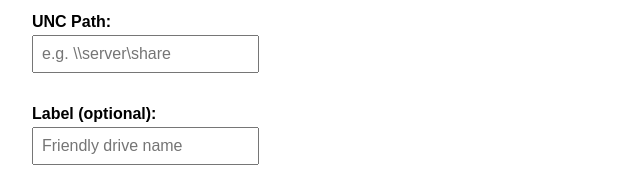
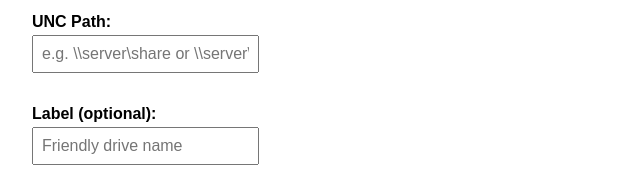
Before and after one commit to mickeydaly/PSDriveMapping, a plain HTML site: page index.html in a window 1280 px wide. Shown: the part 274-468 px from the top of the page, 208-848 px from the left. Drawn offline with Linux system fonts and the light colour scheme.

Commit message:
Update index.html

```diff
--- a/index.html
+++ b/index.html
@@ -102,12 +102,13 @@
 
     <div class="form-group">
       <label for="unc-path">UNC Path:</label>
+      <!-- Updated pattern to allow $env:VARIABLE segments as well as normal UNC segments -->
       <input
         type="text"
         id="unc-path"
-        placeholder="e.g. \\server\share"
-        pattern="^\\\\\\\\[A-Za-z0-9._-]+(\\[A-Za-z0-9._$-]+)+$"
-        title="Must be a valid UNC path, e.g. \\server\share or \\server\share\folder"
+        placeholder="e.g. \\server\share or \\server\share\$env:USERNAME"
+        pattern="^\\\\(?:[A-Za-z0-9._\$-]+|\$env:[A-Za-z0-9._-]+)(?:\\(?:[A-Za-z0-9._\$-]+|\$env:[A-Za-z0-9._-]+))*$"
+        title="Must be a valid UNC path, allowing segments like $env:USERNAME."
         required
       />
     </div>
@@ -161,11 +162,10 @@
     // Array to hold drive mappings
     let driveMappings = [];
 
-    // Validate UNC path via JS as a double-check (HTML pattern is our first gate)
+    // JS function to validate UNC, allowing $env:VARIABLE segments
     function isValidUNC(path) {
-      // A simple pattern: must start with two backslashes, then require at least server\share
-      // This is a fallback; actual pattern is also in the HTML input
-      const uncRegex = /^\\\\[A-Za-z0-9._-]+(\\[A-Za-z0-9._$-]+)+$/;
+      // Matches \\ then segments that are either normal or $env:NAME
+      const uncRegex = /^\\\\(?:[A-Za-z0-9._$-]+|\$env:[A-Za-z0-9._-]+)(?:\\(?:[A-Za-z0-9._$-]+|\$env:[A-Za-z0-9._-]+))*$/;
       return uncRegex.test(path);
     }
 
@@ -207,7 +207,6 @@
       }
 
       // Full script content
-      // Keeping the entire logic from the provided template:
       const script = `### 0. Housekeeping: Create folder for scripts
 $localScriptsFolder = "C:\\Scripts"
 if (!(Test-Path $localScriptsFolder)) {
@@ -328,8 +327,9 @@ Write-Host "All setup complete! 'MapDrives.ps1' + the hidden Scheduled Task ($ta
       const uncPath = uncPathInput.value.trim();
       const label = labelInput.value.trim();
 
+      // Double-check UNC path validity with JS
       if (!uncPath || !isValidUNC(uncPath)) {
-        alert("Please enter a valid UNC path.");
+        alert("Please enter a valid UNC path (you can include $env:VARIABLE).");
         return;
       }
 
```
